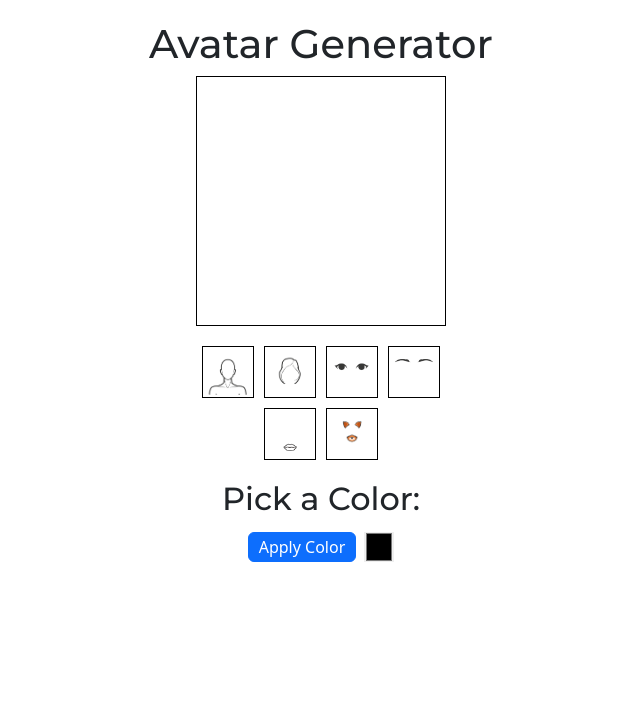
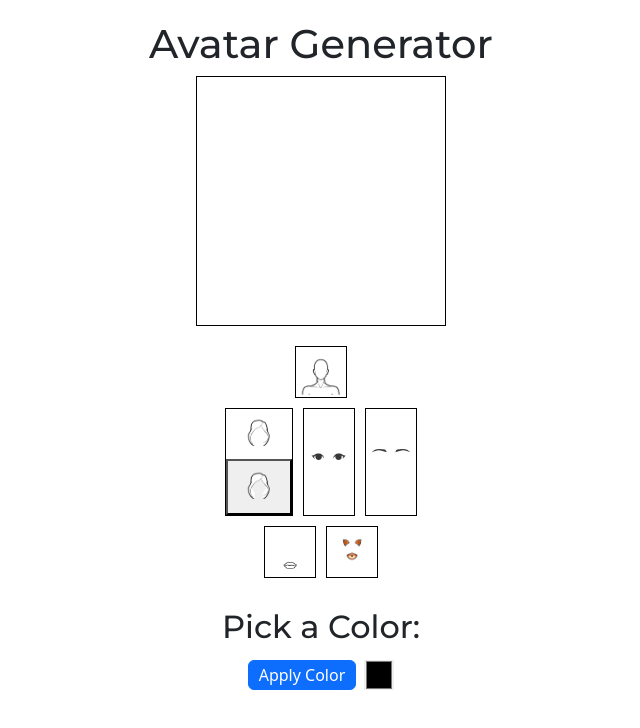
Before and after one commit to Sara-Sundin/SizeMeApp_avatarGame, a plain HTML site: page index.html in a window 1280 px wide. Shown: the whole page, without its empty margins (319-959 px from the left). Drawn offline with nearby package versions, Linux system fonts and the light colour scheme.

Commit message:
update thumbnail option

```diff
--- a/index.html
+++ b/index.html
@@ -31,10 +31,24 @@
         data-src="assets/images/images_avatar/outlines/shape_female_outline.png">
         <img src="assets/images/images_avatar/outlines/shape_female_outline.png" alt="Skin">
       </button>
-      <button class="thumbnail" data-layer="hair"
+      <div class="thumbnail-container">
+
+        <div class="thumbnail-container">
+          <!-- Main Thumbnail with Nested Options -->
+          <div class="thumbnail" data-layer="hair"
             data-src="assets/images/images_avatar/outlines/hair_shoulder_outline.png">
             <img src="assets/images/images_avatar/outlines/hair_shoulder_outline.png" alt="Hair">
+            <span class="thumbnail-option"></span>
+
+            <!-- Nested Options Inside Thumbnail -->
+            <div class="nested-thumbnails">
+              <button class="nested-thumbnail" data-layer="hair"
+                data-src="assets/images/images_avatar/outlines/hair_shoulder_outline.png">
+                <img src="assets/images/images_avatar/outlines/hair_shoulder_outline.png" alt="Hair Option 1">
               </button>
+            </div>
+          </div>
+
           <button class="thumbnail" data-layer="eyes" data-src="assets/images/images_avatar/outlines/eyes_2.png">
             <img class="enlarged-img" src="assets/images/images_avatar/outlines/eyes_2.png" alt="Eyes">
           </button>
```
Lines whose indentation alone changed are shown as unchanged.
